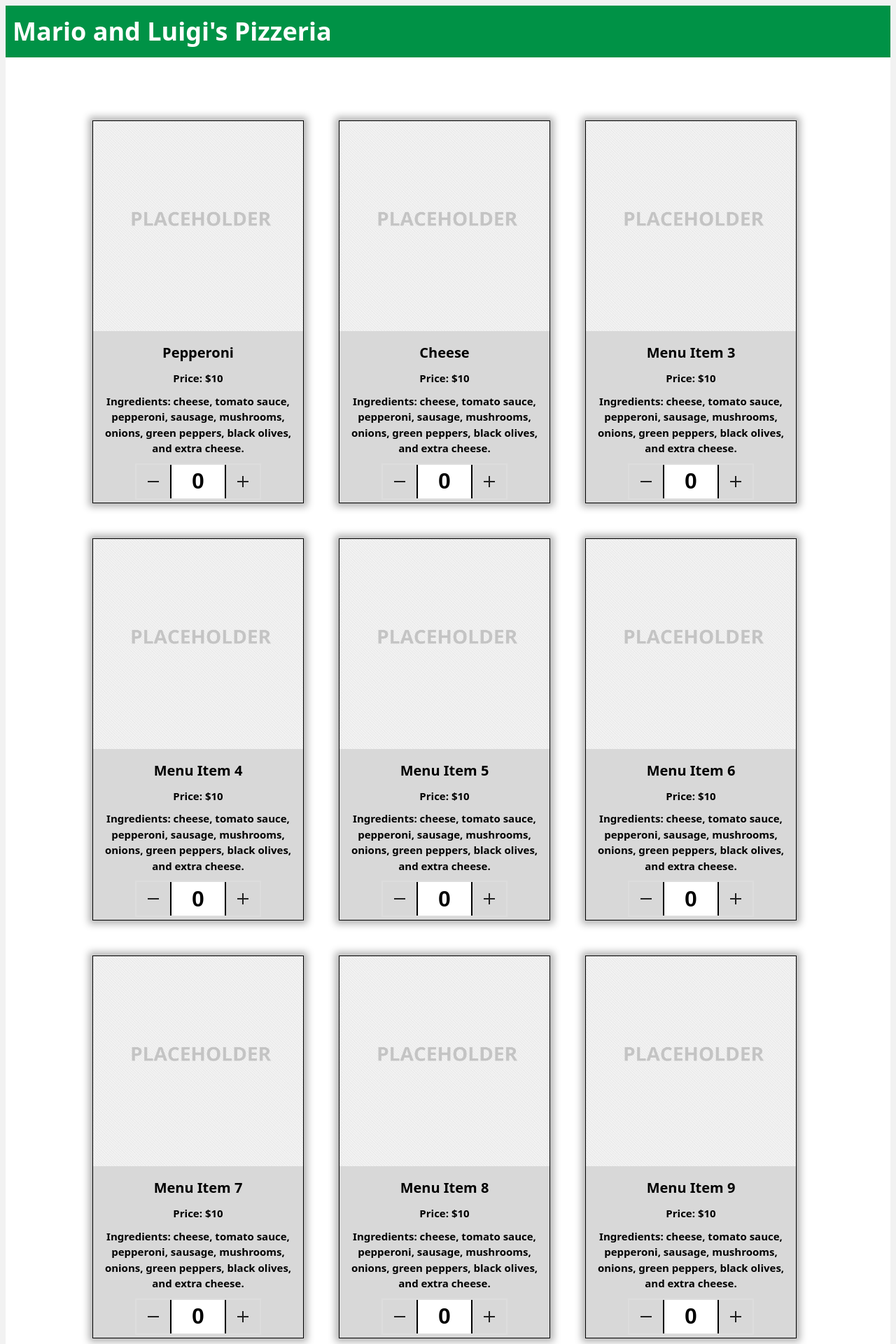
After one commit to breidi28/app, a Flask app: page /mario in a window 1280 px wide. The commit adds this page. Shown: the top 1920 px of the page at 70% size. Run offline with Flask 3, Linux system fonts and the light colour scheme.

Commit message:
transferred old html templates

```diff
--- a/app.py
+++ b/app.py
@@ -19,8 +19,13 @@
     if db is not None:
         db.close()
 
-@app.route('/', methods=['GET', 'POST'])
+@app.route('/')
+@app.route('/index')
 def index():
+    return render_template('index.html')
+
+@app.route('/mario', methods=['GET', 'POST'])
+def order():
     if request.method == 'POST':
         name = request.form.get('name')
         pepperoni = request.form.get('pepperoni')
@@ -38,7 +43,7 @@
         cursor.close()
         return render_template('order.html', name=name)
     else:
-        return render_template('index.html')
+        return render_template('mario.html')
 
 @app.route('/dashboard')
 def dashboard():
--- /dev/null
+++ b/static/mario.css
@@ -0,0 +1,192 @@
+html {
+    font-family: system-ui, -apple-system, BlinkMacSystemFont, 'Segoe UI', Roboto, Oxygen, Ubuntu, Cantarell, 'Open Sans', 'Helvetica Neue', sans-serif;
+  }
+
+  body {
+    background-color: #F2F2F2;
+    font-size: 16px;
+    line-height: 1.5;
+}
+
+header {
+    background-color: #009246;
+    padding: 10px;
+    color: #ffffff;
+    display: flex;
+    justify-content: space-between;
+    align-items: center;
+  }
+
+header h1 {
+    font-size: 36px;
+    font-weight: bold;
+    margin: 0px;
+  }
+
+.logo-container {
+    margin-left: auto;
+  }
+
+.headlogo {
+    width: 150px;
+    height: 100px;
+}
+
+.header-text {
+    margin-left: 10px;
+}
+
+main {
+  background-color: #ffffff;
+  padding: 50px 0;
+  display: flex;
+  flex-direction: column;
+  justify-content: center;
+  align-items: center;
+}
+/* show the pizzas on a 3x3 matrix */
+.menu {
+    display: grid;
+    grid-template-columns: repeat(3, 1fr);
+    grid-template-rows: repeat(3, 1fr);
+    grid-gap: 50px;
+    width: 200px;
+    height: auto;
+    text-align: center;
+    margin: 20px auto;
+    justify-content: center;
+    align-items: center;
+}
+
+.menu img{
+    width: 300px;
+    height: 300px;
+}
+
+.menu h2{
+    font-size: 20px;
+    font-weight: bold;
+    margin: 10px;
+    font-family: system-ui, -apple-system, BlinkMacSystemFont, 'Segoe UI', Roboto, Oxygen, Ubuntu, Cantarell, 'Open Sans', 'Helvetica Neue', sans-serif;
+}
+
+.menu p{
+    font-size: 15px;
+    font-weight: bold;
+    margin: 10px;
+    font-family: system-ui, -apple-system, BlinkMacSystemFont, 'Segoe UI', Roboto, Oxygen, Ubuntu, Cantarell, 'Open Sans', 'Helvetica Neue', sans-serif;
+}
+
+.menu-item{
+    border: 1px solid #000000;
+    background-color: #d8d8d8;
+    box-shadow: 0px 0px 10px 5px rgba(0, 0, 0, 0.3);
+    transition: all 0.3s ease-in-out;
+}
+
+.menu-item:hover {
+    transform: translateY(-5px);
+    box-shadow: 0px 10px 20px rgba(0, 0, 0, 0.3);
+  }
+
+form {
+    display: grid;
+    grid-template-columns: repeat(2, 1fr);
+    grid-template-rows: repeat(2, 1fr);
+    grid-gap: 10px;
+    width: 200px;
+    height: auto;
+    text-align: center;
+    margin: 20px auto;
+    justify-content: center;
+    align-items: center;
+  }
+
+  input[type="number"] {
+    -webkit-appearance: textfield;
+    -moz-appearance: textfield;
+    appearance: textfield;
+  }
+
+  input[type=number]::-webkit-inner-spin-button,
+  input[type=number]::-webkit-outer-spin-button {
+    -webkit-appearance: none;
+  }
+
+  .number-input {
+    border: 2px solid #ddd;
+    display: inline-flex;
+  }
+
+  .number-input,
+  .number-input * {
+    box-sizing: border-box;
+  }
+
+  .number-input button {
+    outline:none;
+    background-color: transparent;
+    border: none;
+    align-items: center;
+    justify-content: center;
+    width: 3rem;
+    height: 3rem;
+    cursor: pointer;
+    margin: 0;
+    position: relative;
+  }
+
+  .number-input button:before,
+  .number-input button:after {
+    display: inline-block;
+    position: absolute;
+    content: '';
+    width: 1rem;
+    height: 2px;
+    background-color: #212121;
+    transform: translate(-50%, -50%);
+  }
+  .number-input button.plus:after {
+    transform: translate(-50%, -50%) rotate(90deg);
+  }
+
+  .number-input input[type=number] {
+    font-family: sans-serif;
+    max-width: 5rem;
+    padding: .5rem;
+    border: solid 2px #000000;
+    border-width: 0 2px;
+    font-size: 2rem;
+    height: 3rem;
+    font-weight: bold;
+    text-align: center;
+  }
+
+  .submitbutton{
+    text-align: center;
+    grid-row-start: 4;
+    grid-column-start: 2;
+    grid-column-end: 2;
+    background-color: #4CAF50;
+    color: white;
+    padding: 10px 20px;
+    border: none;
+    border-radius: 3px;
+    font-size: 16px;
+    font-family: Arial, sans-serif;
+    cursor: pointer;
+    transition: all 0.2s ease-in-out;
+    border: #008C45 1px solid;
+}
+.submitbutton:hover {
+    background-color: #3e8e41;
+}
+
+
+/* FOOTER */
+.footer {
+    padding: 1px;
+    color: #00005a;
+    text-align: center;
+  }
+  /* End of FOOTER */
--- /dev/null
+++ b/templates/mario.html
@@ -0,0 +1,133 @@
+<!DOCTYPE html>
+<html lang="en">
+<head>
+    <meta charset="UTF-8">
+    <meta name="viewport" content="width=device-width, initial-scale=1.0">
+    <!-- <link rel="stylesheet" href="CSS/mario.css"> -->
+    <link rel="stylesheet" type="text/css" href="{{ url_for('static', filename='mario.css') }}">
+    <title>Menu Dashboard</title>
+</head>
+<body>
+    <header>
+        <h1>Mario and Luigi's Pizzeria</h1>
+    </header>
+    <main>
+        <form action="/mario" method="post">
+            <div class="menu">
+                <div class="menu-item">
+                    <img src="{{ url_for('static', filename='Placeholder.png') }}" alt="Logo">
+                    <h2>Pepperoni</h2>
+                    <p>Price: $10</p>
+                    <p>Ingredients: cheese, tomato sauce, pepperoni, sausage, mushrooms, onions, green peppers, black olives, and extra cheese.</p>
+                    <label for="pepperoni"></label>
+                    <div class="number-input">
+                        <button type="button" onclick="this.parentNode.querySelector('input[type=number]').stepDown()" ></button>
+                        <input class="quantity" type="number" id="pepperoni" name="pepperoni" min="0" max="10" value="0">
+                        <button type="button" onclick="this.parentNode.querySelector('input[type=number]').stepUp()" class="plus"></button>
+                    </div>
+                </div>
+                <div class="menu-item">
+                    <img src="{{ url_for('static', filename='Placeholder.png') }}" alt="Logo">
+                    <h2>Cheese</h2>
+                    <p>Price: $10</p>
+                    <p>Ingredients: cheese, tomato sauce, pepperoni, sausage, mushrooms, onions, green peppers, black olives, and extra cheese.</p>
+                    <label for="cheese"></label>
+                    <div class="number-input">
+                        <button type="button" onclick="this.parentNode.querySelector('input[type=number]').stepDown()" ></button>
+                        <input class="quantity" type="number" id="cheese" name="cheese" min="0" max="10" value="0">
+                        <button type="button" onclick="this.parentNode.querySelector('input[type=number]').stepUp()" class="plus"></button>
+                    </div>
+                </div>
+                <div class="menu-item">
+                    <img src="{{ url_for('static', filename='Placeholder.png') }}" alt="Logo">
+                    <h2>Menu Item 3</h2>
+                    <p>Price: $10</p>
+                    <p>Ingredients: cheese, tomato sauce, pepperoni, sausage, mushrooms, onions, green peppers, black olives, and extra cheese.</p>
+                    <label for="veggie"></label>
+                    <div class="number-input">
+                        <button type="button" onclick="this.parentNode.querySelector('input[type=number]').stepDown()" ></button>
+                        <input class="quantity" type="number" id="veggie" name="veggie" min="0" max="10" value="0">
+                        <button type="button" onclick="this.parentNode.querySelector('input[type=number]').stepUp()" class="plus"></button>
+                    </div>
+                </div>
+                <div class="menu-item">
+                    <img src="{{ url_for('static', filename='Placeholder.png') }}" alt="Logo">
+                    <h2>Menu Item 4</h2>
+                    <p>Price: $10</p>
+                    <p>Ingredients: cheese, tomato sauce, pepperoni, sausage, mushrooms, onions, green peppers, black olives, and extra cheese.</p>
+                    <label for="meat_lovers"></label>
+                    <div class="number-input">
+                        <button type="button" onclick="this.parentNode.querySelector('input[type=number]').stepDown()" ></button>
+                        <input class="quantity" type="number" id="meat_lovers" name="meat_lovers" min="0" max="10" value="0">
+                        <button type="button" onclick="this.parentNode.querySelector('input[type=number]').stepUp()" class="plus"></button>
+                    </div>
+                </div>
+                <div class="menu-item">
+                    <img src="{{ url_for('static', filename='Placeholder.png') }}" alt="Logo">
+                    <h2>Menu Item 5</h2>
+                    <p>Price: $10</p>
+                    <p>Ingredients: cheese, tomato sauce, pepperoni, sausage, mushrooms, onions, green peppers, black olives, and extra cheese.</p>
+                    <label for="vegan"></label>
+                    <div class="number-input">
+                        <button type="button" onclick="this.parentNode.querySelector('input[type=number]').stepDown()" ></button>
+                        <input class="quantity" type="number" id="vegan" name="vegan" min="0" max="10" value="0">
+                        <button type="button" onclick="this.parentNode.querySelector('input[type=number]').stepUp()" class="plus"></button>
+                    </div>
+                </div>
+                <div class="menu-item">
+                    <img src="{{ url_for('static', filename='Placeholder.png') }}" alt="Logo">
+                    <h2>Menu Item 6</h2>
+                    <p>Price: $10</p>
+                    <p>Ingredients: cheese, tomato sauce, pepperoni, sausage, mushrooms, onions, green peppers, black olives, and extra cheese.</p>
+                    <label for="quattro_formaggi"></label>
+                    <div class="number-input">
+                        <button type="button" onclick="this.parentNode.querySelector('input[type=number]').stepDown()" ></button>
+                        <input class="quantity" type="number" id="quattro_formaggi" name="quattro_formaggi" min="0" max="10" value="0">
+                        <button type="button" onclick="this.parentNode.querySelector('input[type=number]').stepUp()" class="plus"></button>
+                    </div>
+                </div>
+                <div class="menu-item">
+                    <img src="{{ url_for('static', filename='Placeholder.png') }}" alt="Logo">
+                    <h2>Menu Item 7</h2>
+                    <p>Price: $10</p>
+                    <p>Ingredients: cheese, tomato sauce, pepperoni, sausage, mushrooms, onions, green peppers, black olives, and extra cheese.</p>
+                    <label for="quattro_stagioni"></label>
+                    <div class="number-input">
+                        <button type="button" onclick="this.parentNode.querySelector('input[type=number]').stepDown()" ></button>
+                        <input class="quantity" type="number" id="quattro_stagioni" name="quattro_stagioni" min="0" max="10" value="0">
+                        <button type="button" onclick="this.parentNode.querySelector('input[type=number]').stepUp()" class="plus"></button>
+                    </div>
+                </div>
+                <div class="menu-item">
+                    <img src="{{ url_for('static', filename='Placeholder.png') }}" alt="Logo">
+                    <h2>Menu Item 8</h2>
+                    <p>Price: $10</p>
+                    <p>Ingredients: cheese, tomato sauce, pepperoni, sausage, mushrooms, onions, green peppers, black olives, and extra cheese.</p>
+                    <label for="supreme"></label>
+                    <div class="number-input">
+                        <button type="button" onclick="this.parentNode.querySelector('input[type=number]').stepDown()" ></button>
+                        <input class="quantity" type="number" id="supreme" name="supreme" min="0" max="10" value="0">
+                        <button type="button" onclick="this.parentNode.querySelector('input[type=number]').stepUp()" class="plus"></button>
+                    </div>
+                </div>
+                <div class="menu-item">
+                    <img src="{{ url_for('static', filename='Placeholder.png') }}" alt="Logo">
+                    <h2>Menu Item 9</h2>
+                    <p>Price: $10</p>
+                    <p>Ingredients: cheese, tomato sauce, pepperoni, sausage, mushrooms, onions, green peppers, black olives, and extra cheese.</p>
+                    <label for="tonno"></label>
+                    <div class="number-input">
+                        <button type="button" onclick="this.parentNode.querySelector('input[type=number]').stepDown()" ></button>
+                        <input class="quantity" type="number" id="tonno" name="tonno" min="0" max="10" value="0">
+                        <button type="button" onclick="this.parentNode.querySelector('input[type=number]').stepUp()" class="plus"></button>
+                    </div>
+                </div>
+                <input type="submit" class="submitbutton" value="Finish the order">
+            </div>
+        </form>
+    </main>
+    <footer class="footer">
+        <p>&copy; 2023 Mario and Luigi's Pizzeria</p>
+    </footer>
+</body>
+</html>
```
Also changed, not shown: static/luigi.css (added, +41 -0 lines), static/styles.css (+128 -78 lines), templates/index.html (+42 -43 lines), orders.db, static/Placeholder.png (added), static/italy.png (added), static/luigihat.png (added), static/mariohat.png (added).
